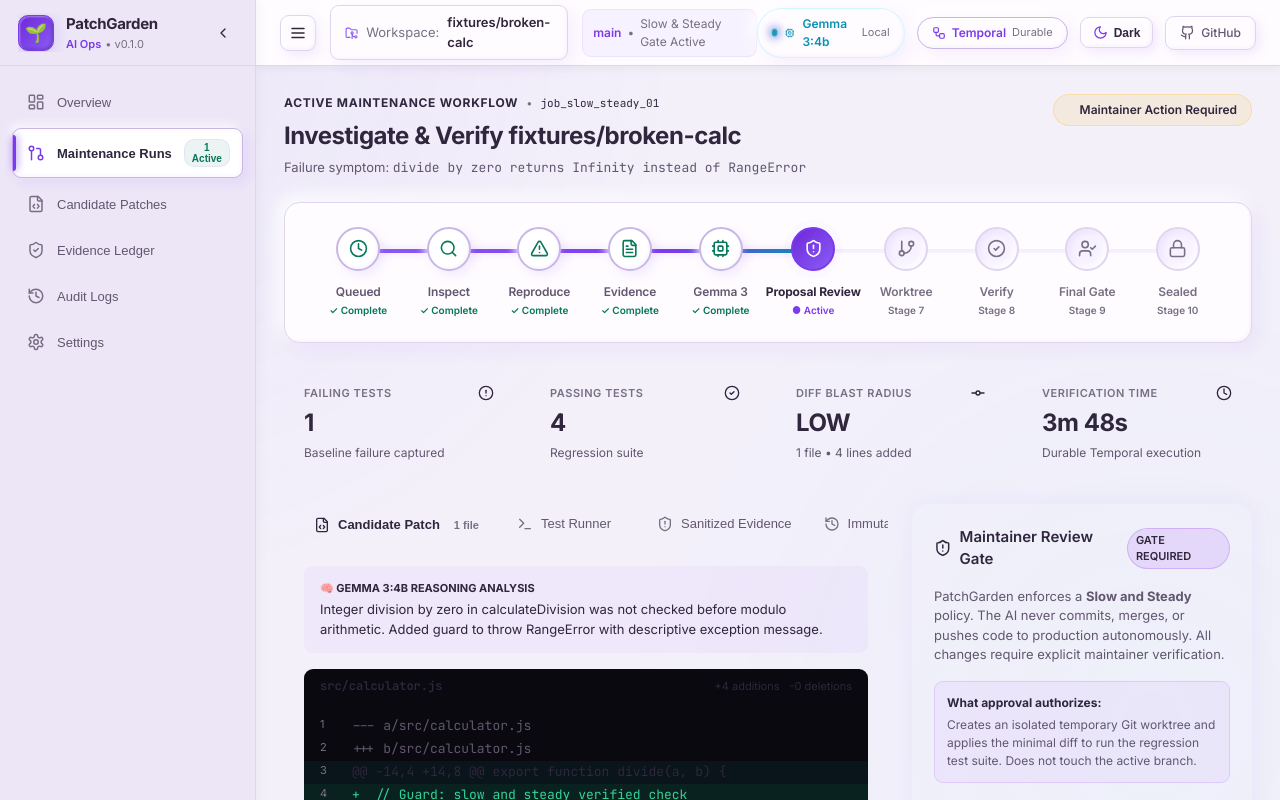
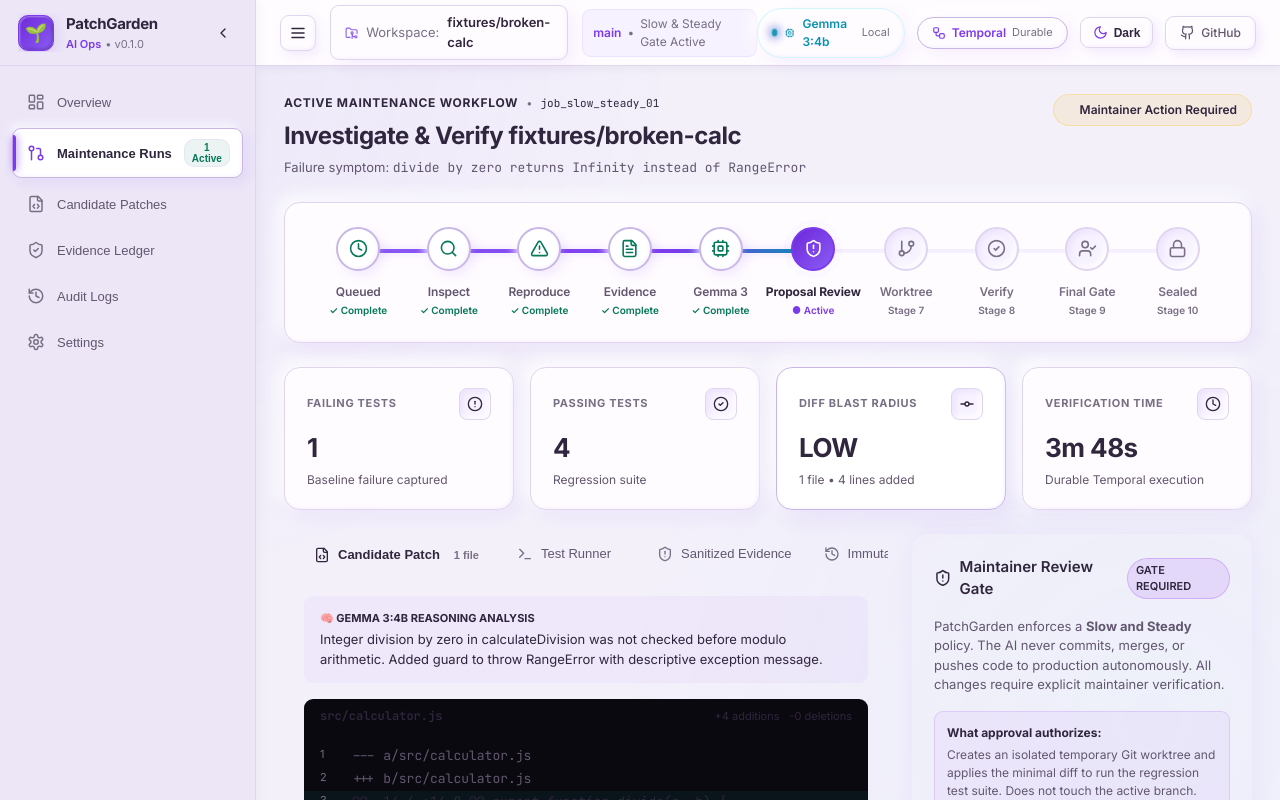
Before and after one commit to Neet2516/PatchGarden, a Next.js app in the folder packages/web/: page / in a window 1280 px wide. Shown: the top 800 px of the page. Built offline with nearby package versions, Linux system fonts and the light colour scheme.

Commit message:
feat(web): update StatCard with recessed icon wells and Purple Claymorphism surfaces

```diff
--- a/packages/web/src/components/dashboard/stat-card.tsx
+++ b/packages/web/src/components/dashboard/stat-card.tsx
@@ -21,33 +21,43 @@ export function StatCard({
 }: StatCardProps) {
   return (
     <div
+      className={glow ? 'clay-card-raised' : 'clay-card'}
       style={{
-        padding: '18px 20px',
-        background: 'var(--card-surface)',
-        border: '1px solid var(--default-border)',
-        borderRadius: 'var(--radius-md)',
+        padding: '20px 22px',
         display: 'flex',
         flexDirection: 'column',
         justifyContent: 'space-between',
         position: 'relative',
         overflow: 'hidden',
-        boxShadow: glow ? `0 0 20px ${accentColor}25` : 'none',
       }}
-      className="surface-hover"
     >
-      <div style={{ display: 'flex', justifyContent: 'space-between', alignItems: 'flex-start', marginBottom: '8px' }}>
-        <span style={{ fontSize: '11px', fontWeight: '600', color: 'var(--text-muted)', textTransform: 'uppercase', letterSpacing: '0.05em' }}>
+      <div style={{ display: 'flex', justifyContent: 'space-between', alignItems: 'center', marginBottom: '12px' }}>
+        <span style={{ fontSize: '11px', fontWeight: '700', color: 'var(--text-muted)', textTransform: 'uppercase', letterSpacing: '0.06em' }}>
           {label}
         </span>
-        {Icon && <Icon size={16} style={{ color: accentColor }} />}
+        {Icon && (
+          <div
+            className="clay-card-inset"
+            style={{
+              width: '32px',
+              height: '32px',
+              borderRadius: '8px',
+              display: 'flex',
+              alignItems: 'center',
+              justifyContent: 'center',
+            }}
+          >
+            <Icon size={16} style={{ color: accentColor }} />
+          </div>
+        )}
       </div>
 
-      <div style={{ fontSize: '24px', fontWeight: '700', color: accentColor, letterSpacing: '-0.02em', lineHeight: 1.2 }}>
+      <div style={{ fontSize: '26px', fontWeight: '700', color: accentColor, letterSpacing: '-0.02em', lineHeight: 1.2 }}>
         {value}
       </div>
 
       {subtext && (
-        <div style={{ fontSize: '12px', color: 'var(--text-secondary)', marginTop: '6px' }}>
+        <div style={{ fontSize: '12px', color: 'var(--text-secondary)', marginTop: '8px' }}>
           {subtext}
         </div>
       )}
```
